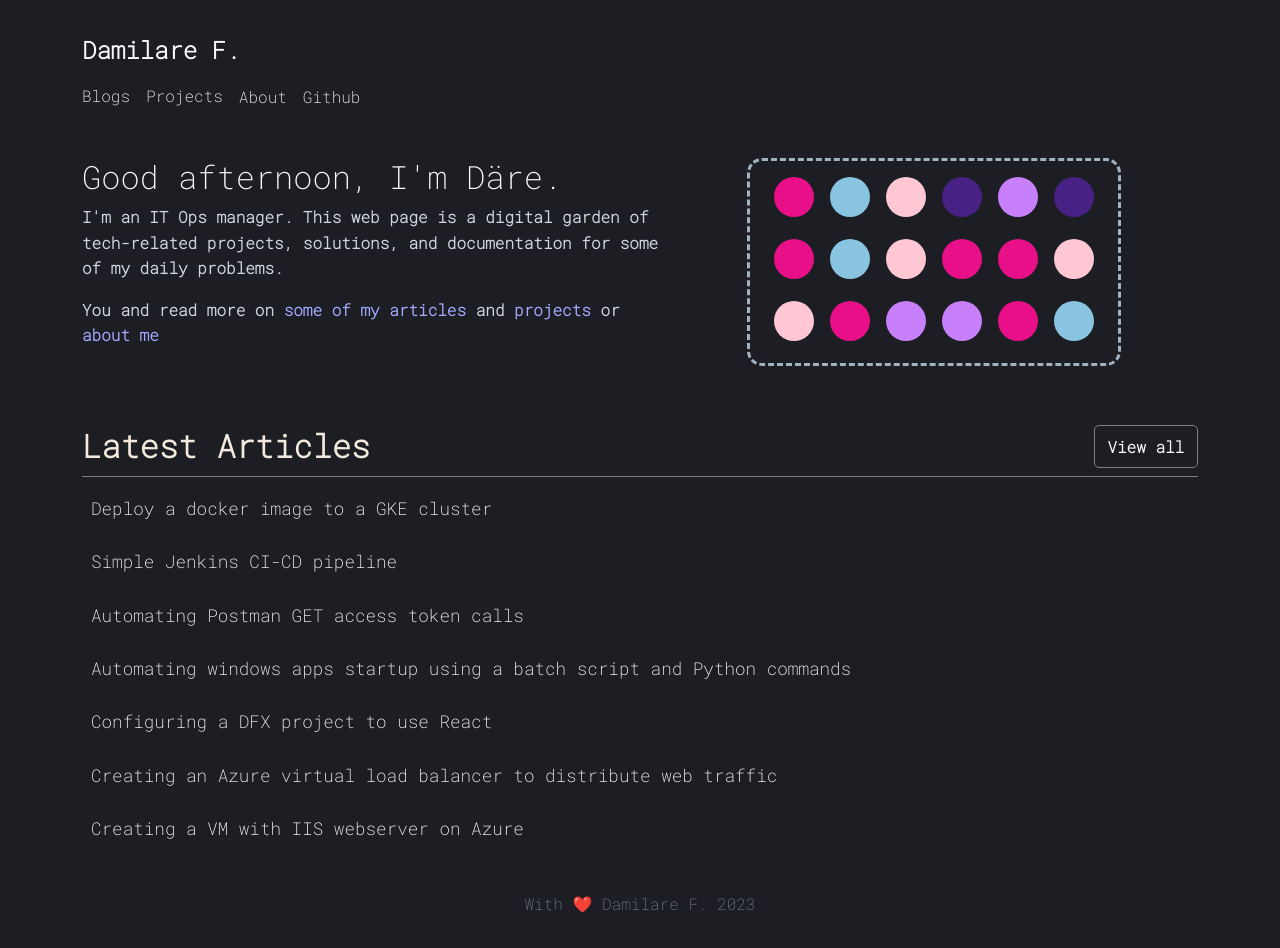
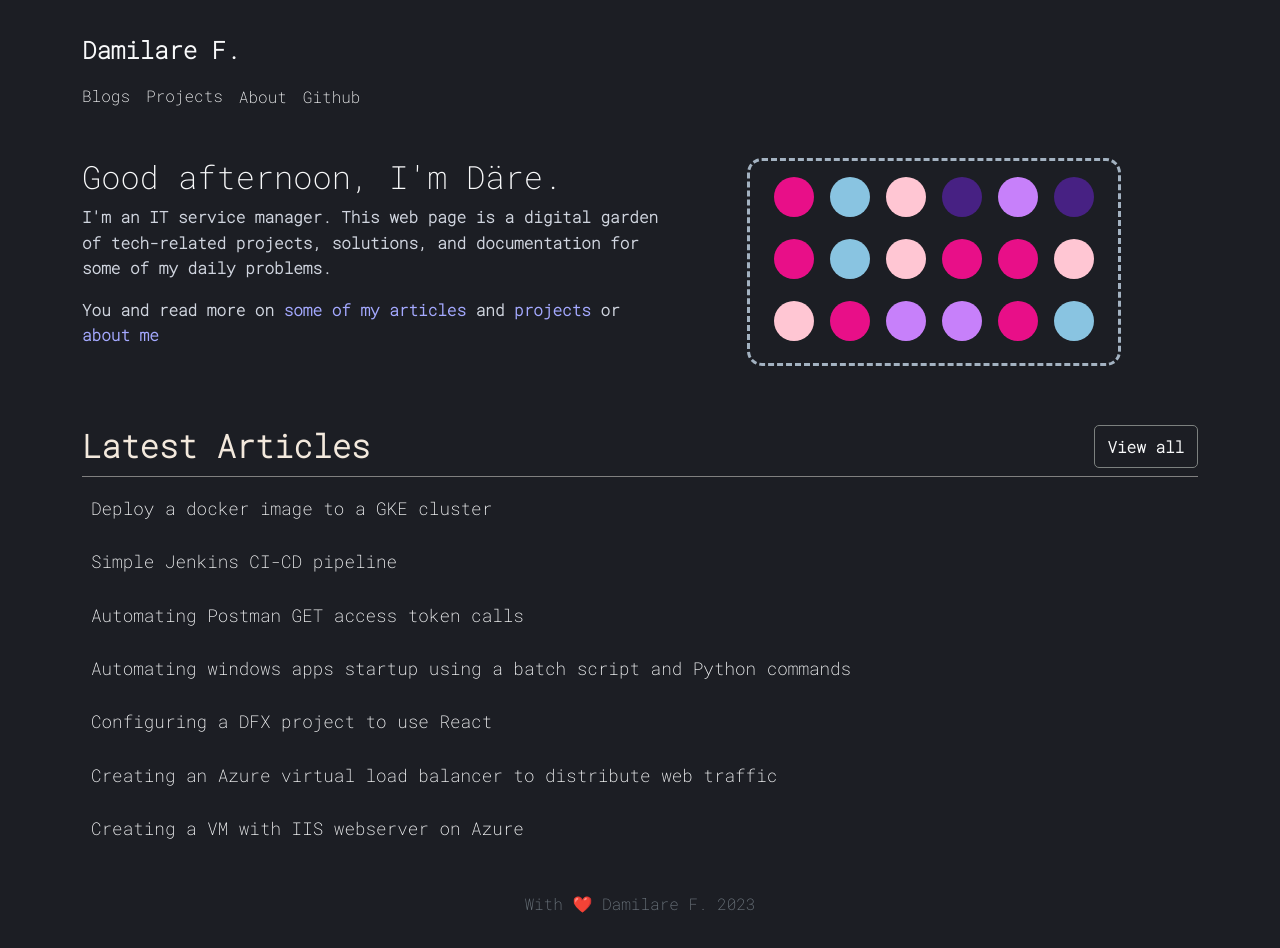
Before and after one commit to fodare/damilare-me, a React (Create React App) app: page / in a window 1280 px wide. Built offline with nearby package versions, Linux system fonts and the light colour scheme.

Commit message:
Chagingrole.

```diff
--- a/src/views/About.jsx
+++ b/src/views/About.jsx
@@ -6,12 +6,12 @@ function About() {
       <div className="container about">
          <div className="aboutIntro">
             <h3>About me</h3>
-            <p>IT Ops manager and hobbyist developer.</p>
+            <p>IT service manager and hobbyist developer.</p>
          </div>
 
          <div className="aboutMessage">
             <p>
-               <Greetings />, I'm Däre. I'm an IT Ops manager. Welcome to my
+               <Greetings />, I'm Däre. I'm an IT service manager. Welcome to my
                corner of the internet for solutions on technical-related
                how-to's, projects I've created and worked on, answers to
                everyday technical problems, and other things I'd like to share.
--- a/src/views/Home.jsx
+++ b/src/views/Home.jsx
@@ -12,9 +12,9 @@ function Home() {
                   <Greetings />, I'm Däre.
                </h2>
                <p className="introParagraph">
-                  I'm an IT Ops manager. This web page is a digital garden of
-                  tech-related projects, solutions, and documentation for some
-                  of my daily problems.
+                  I'm an IT service manager. This web page is a digital garden
+                  of tech-related projects, solutions, and documentation for
+                  some of my daily problems.
                </p>
 
                <p className="introParagraph">
```
